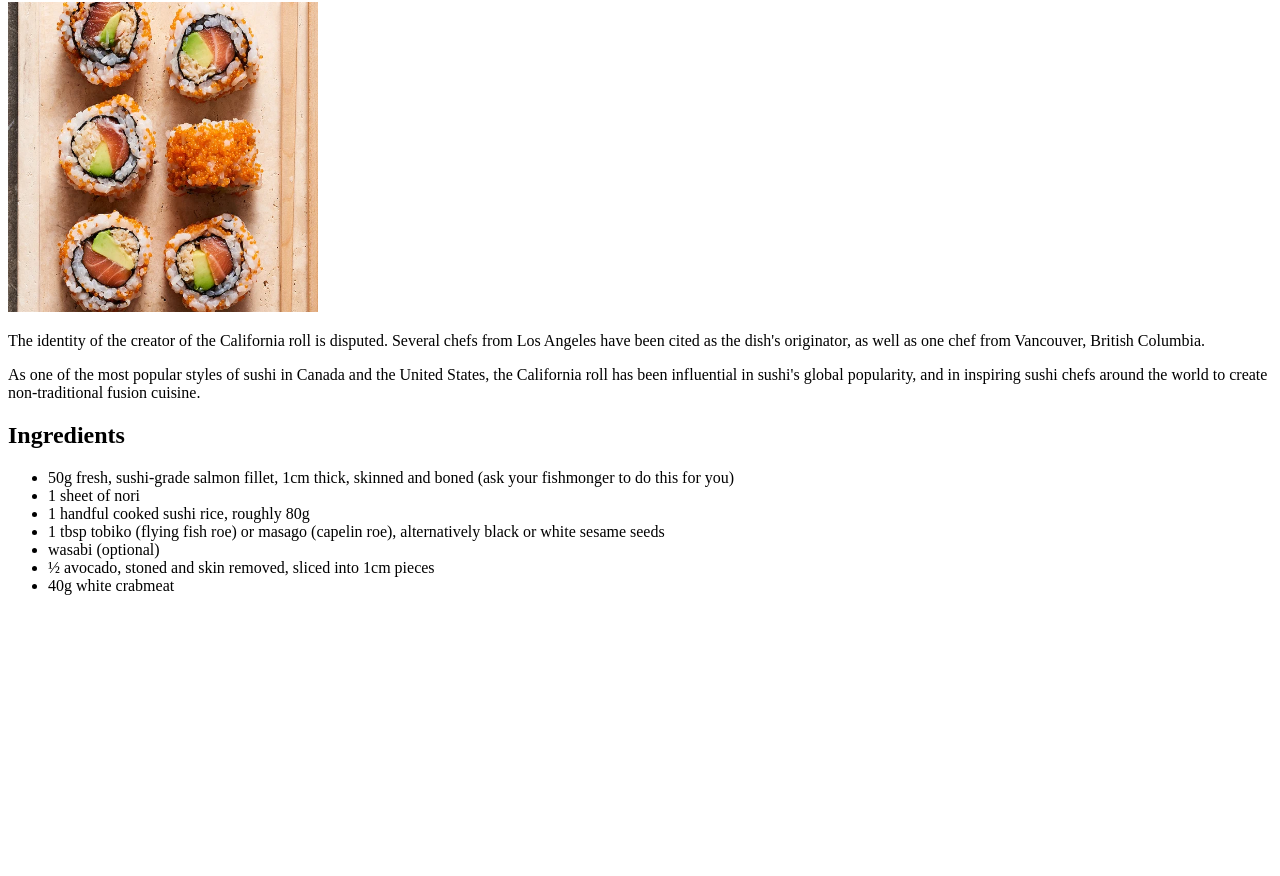
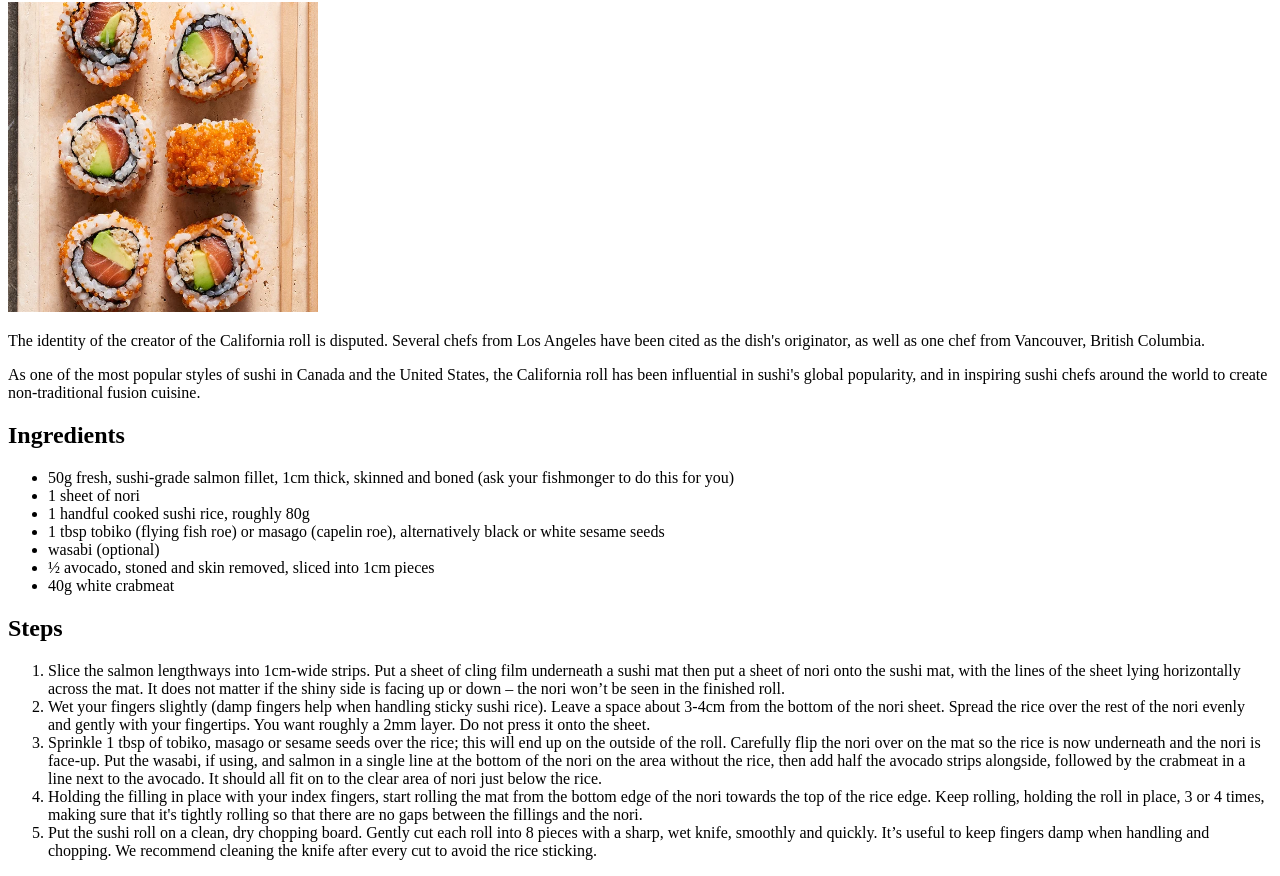
Before and after one commit to Extraden/odin-recipes, a plain HTML site: page recipes/california.html in a window 1280 px wide. Shown: the part 78-954 px from the top of the page. Before the commit the page ends 800 px from the top, so only its background shows below. Drawn offline with Linux system fonts and the light colour scheme.

Commit message:
Create ordered list with steps

```diff
--- a/recipes/california.html
+++ b/recipes/california.html
@@ -20,6 +20,14 @@
         <li>½ avocado, stoned and skin removed, sliced into 1cm pieces</li>
         <li>40g white crabmeat</li>
     </ul>
+    <h2>Steps</h2>
+    <ol>
+        <li>Slice the salmon lengthways into 1cm-wide strips. Put a sheet of cling film underneath a sushi mat then put a sheet of nori onto the sushi mat, with the lines of the sheet lying horizontally across the mat. It does not matter if the shiny side is facing up or down – the nori won’t be seen in the finished roll.</li>
+        <li>Wet your fingers slightly (damp fingers help when handling sticky sushi rice). Leave a space about 3-4cm from the bottom of the nori sheet. Spread the rice over the rest of the nori evenly and gently with your fingertips. You want roughly a 2mm layer. Do not press it onto the sheet.</li>
+        <li>Sprinkle 1 tbsp of tobiko, masago or sesame seeds over the rice; this will end up on the outside of the roll. Carefully flip the nori over on the mat so the rice is now underneath and the nori is face-up. Put the wasabi, if using, and salmon in a single line at the bottom of the nori on the area without the rice, then add half the avocado strips alongside, followed by the crabmeat in a line next to the avocado. It should all fit on to the clear area of nori just below the rice.</li>
+        <li>Holding the filling in place with your index fingers, start rolling the mat from the bottom edge of the nori towards the top of the rice edge. Keep rolling, holding the roll in place, 3 or 4 times, making sure that it's tightly rolling so that there are no gaps between the fillings and the nori.</li>
+        <li>Put the sushi roll on a clean, dry chopping board. Gently cut each roll into 8 pieces with a sharp, wet knife, smoothly and quickly. It’s useful to keep fingers damp when handling and chopping. We recommend cleaning the knife after every cut to avoid the rice sticking.</li>
+    </ol>
 </body>
 
 </html>
```
